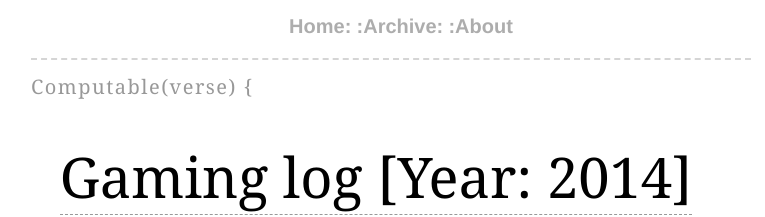
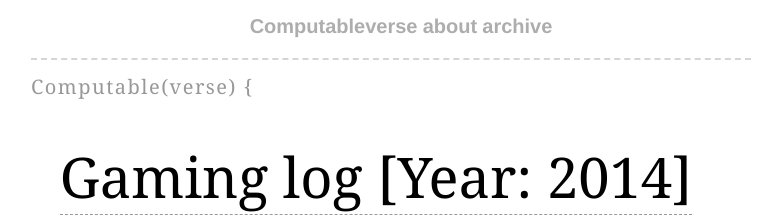
Before and after one commit to ACidDrinkeR/lol.github.io, a Jekyll site: the page built from index.html, in a window 1280 px wide and 900 px high. Shown: the top 217 px of the window, without its empty margins (264-1029 px from the left). Built offline with Jekyll 4.4.1, drawn with Linux system fonts in a browser that asks for light colours; nearby versions of some CDN libraries; library files that are not in the unit come from our copies; the list of posts is cut into pages by our own code.

Commit message:
Update default.html

```diff
--- a/_layouts/default.html
+++ b/_layouts/default.html
@@ -24,9 +24,9 @@
 					<div class="col-lg-3 hidden-xs-block hidden-md-block"></div>
 					<div class="col-lg-6 noPadding">
 					<ul>
-						<li ><a href="/">Home:</a></li>
-						<li ><a href="/blog">:Archive:</a></li>
-						<li ><a href="/about">:About</a></li>
+						<li ><a href="/">Computableverse</a></li>
+						<li ><a href="/about">about</a></li>
+						<li ><a href="/blog">archive</a></li>
 					</ul>
 					</div>
 					<div class="col-lg-3 hidden-xs-block hidden-md-block"></div>
@@ -55,7 +55,7 @@
 						<!--li><a href="mailto:mitesh.acid@gmail.com">Personal Email:</a></li>
 						<li><a href="https://github.com/miteshms">:GitHub:</a></li>
 						<li><a href="https://twitter.com/miteshms">:@MiteshMS</a></li-->
-						<li><a href="/author">Author</a></li>
+						<li><a href="/author">author</a></li>
 					</ul>
 					</div>
 					<div class="col-lg-3 hidden-xs-block hidden-md-block"></div>
```
